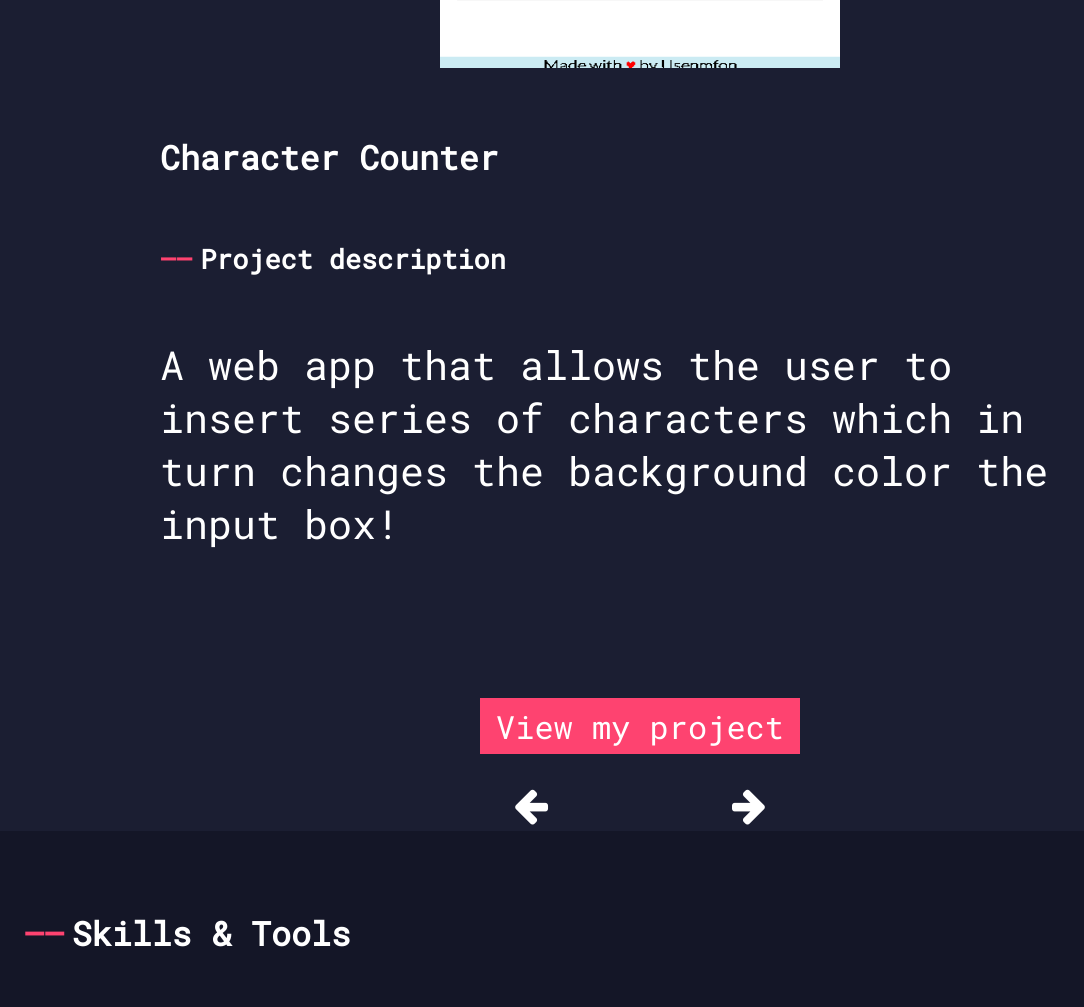
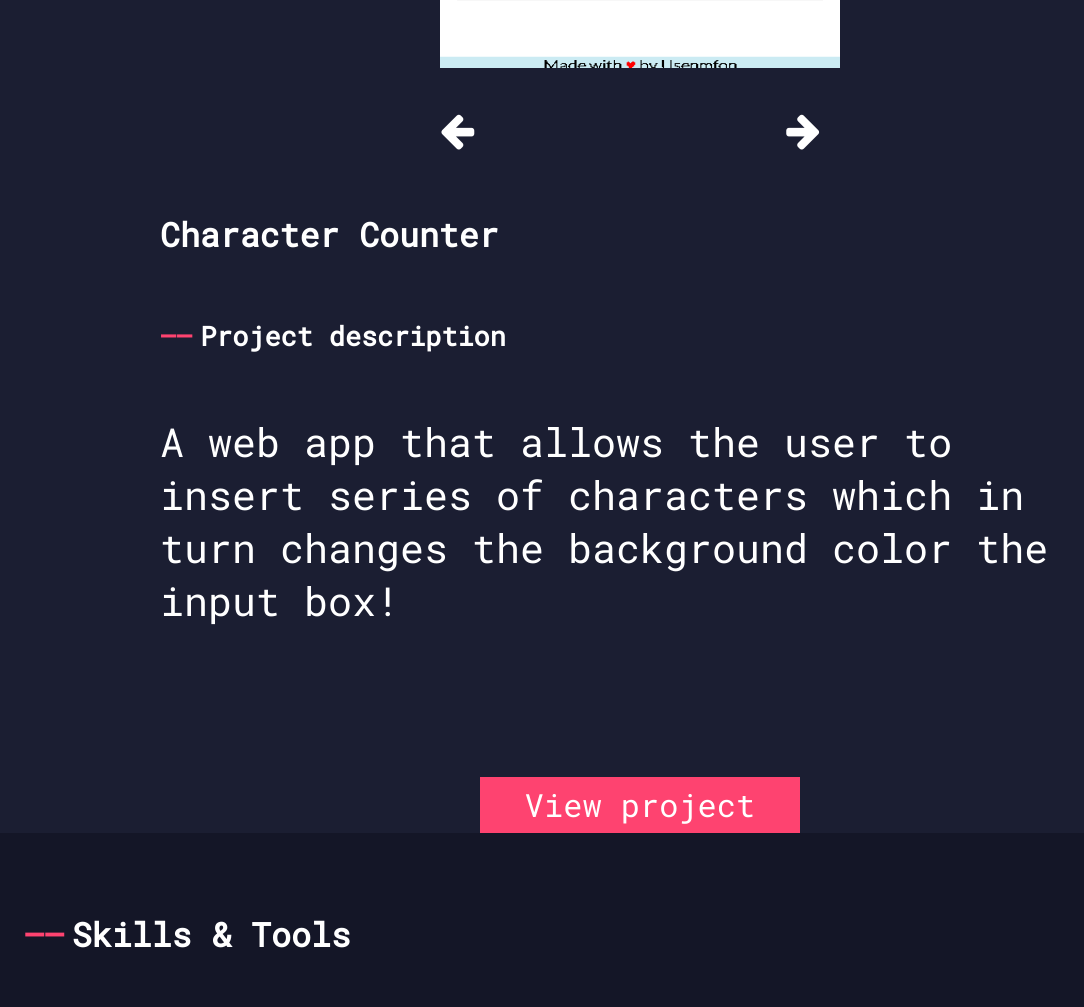
Before and after one commit to Usenmfon/professional-portfolio, a plain HTML site: page index.html in a window 1280 px wide. Shown: the part 1150-2157 px from the top of the page, without its empty margins (0-1084 px from the left). Drawn offline with Linux system fonts and the light colour scheme.

Commit message:
updated design

```diff
--- a/app.js
+++ b/app.js
@@ -2,19 +2,22 @@ const images = [{
     id: 1,
     url: './assets/project_avatar/character_counter.jpg',
     detail: 'A web app that allows the user to insert series of characters which in turn changes the background color the input box!',
-    name: 'Character Counter'
+    name: 'Character Counter',
+    project_url: 'https://character-counter-app.netlify.app/',
 },
 {
     id: 2,
     url: './assets/project_avatar/randomizer.jpg',
     detail: 'A random number guessing game where the user is able to pick a difficulty level. The random number is based on the difficulty level choosen.',
-    name: 'Random Number Game'
+    name: 'Random Number Game',
+    project_url: 'https://numberandomize.netlify.app/',
 },
 {
     id: 3,
     url: './assets/project_avatar/slider.jpg',
     detail: 'Implemented a slider image app in carousel format.',
-    name: 'Image Slider'
+    name: 'Image Slider',
+    project_url: 'https://all-image-carousel.netlify.app/',
 },
 ]
 
@@ -29,10 +32,12 @@ let body = document.getElementsByTagName("body")[0];
 let mode = document.querySelector(".mode");
 
 var photo = document.getElementsByTagName('img')[1]
+var project_url = document.getElementById('view_project')
 var details = document.getElementById('project_details')
 var project_name = document.getElementById('project_name')
 
 photo.setAttribute("src", images[slidePosition].url)
+project_url.setAttribute("href", images[slidePosition].project_url)
 details.textContent = images[slidePosition].detail
 project_name.textContent = images[slidePosition].name
 
@@ -56,6 +61,7 @@ function moveToNextSlide(totalSlides) {
         slidePosition++;
     }
     photo.setAttribute("src", images[slidePosition].url)
+    project_url.setAttribute("href", images[slidePosition].project_url)
     details.textContent = images[slidePosition].detail
     project_name.textContent = images[slidePosition].name
 
@@ -68,6 +74,8 @@ function moveToPrevSlide(totalSlides) {
         slidePosition--;
     }
     photo.setAttribute("src", images[slidePosition].url)
+    project_url.setAttribute("href", images[slidePosition].project_url)
+
     details.textContent = images[slidePosition].detail
     project_name.textContent = images[slidePosition].name
 
--- a/index.html
+++ b/index.html
@@ -48,17 +48,18 @@
             </div>
             <div id="project_avatar">
                 <img src="" alt="project avatar" />
+                <div id="next_prev_buttons">
+                    <i id="button--prev" class="fa fa-arrow-left" aria-label="previous slide" aria-hidden="true"></i>
+                    <i id="button--next" class="fa fa-arrow-right" aria-label="next slide" aria-hidden="true"></i>
+                </div>
             </div>
             <div>
                 <h5 id="project_name">Project Name</h5>
                 <h6><span class="dash">&mdash;&mdash;</span>Project description</h6>
                 <p id="project_details">Project details</p>
             </div>
-            <button>View my project</button>
-            <div id="next_prev_buttons">
-                <i id="button--prev" class="fa fa-arrow-left" aria-label="previous slide" aria-hidden="true"></i>
-                <i id="button--next" class="fa fa-arrow-right" aria-label="next slide" aria-hidden="true"></i>
-            </div>
+            <a id="view_project" href=""><button>View project</button></a>
+
         </section>
         <section id="contact_section">
             <!-- <h5><span class="dash">&mdash;&mdash;</span>About</h5>
--- a/style.css
+++ b/style.css
@@ -179,7 +179,7 @@ footer {
         height: 450px;
     }
     #next_prev_buttons i:last-child {
-        margin-left: 10rem;
+        margin-left: 18rem;
         margin-top: 2rem;
     }
 }
```
